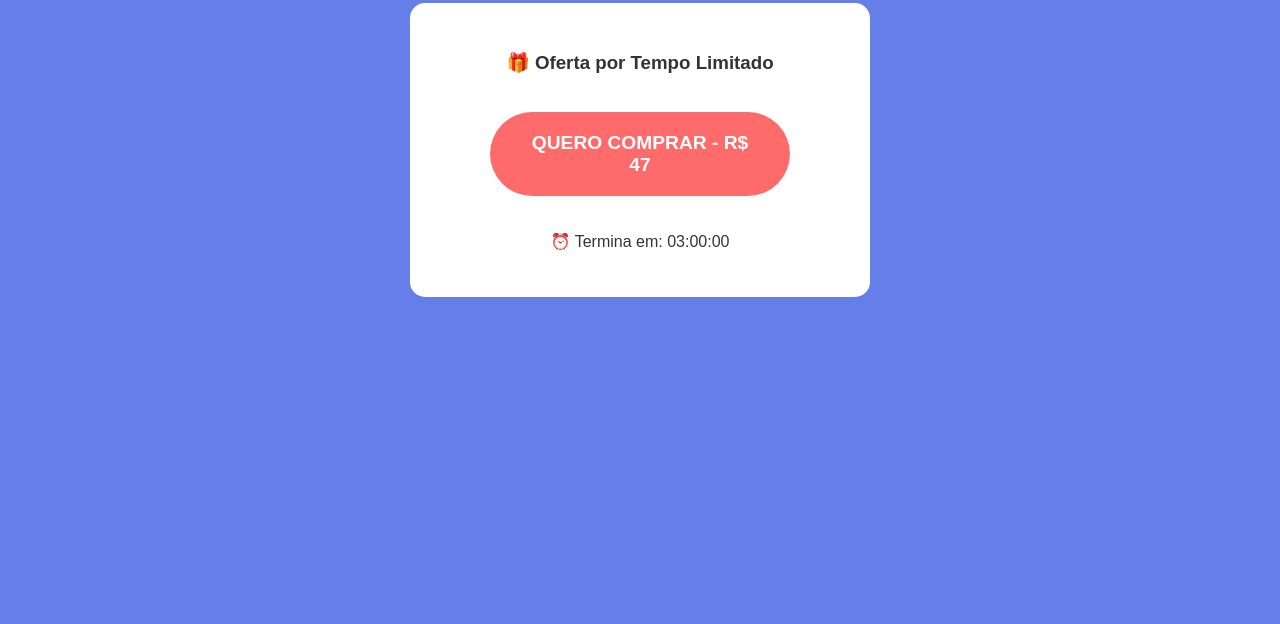
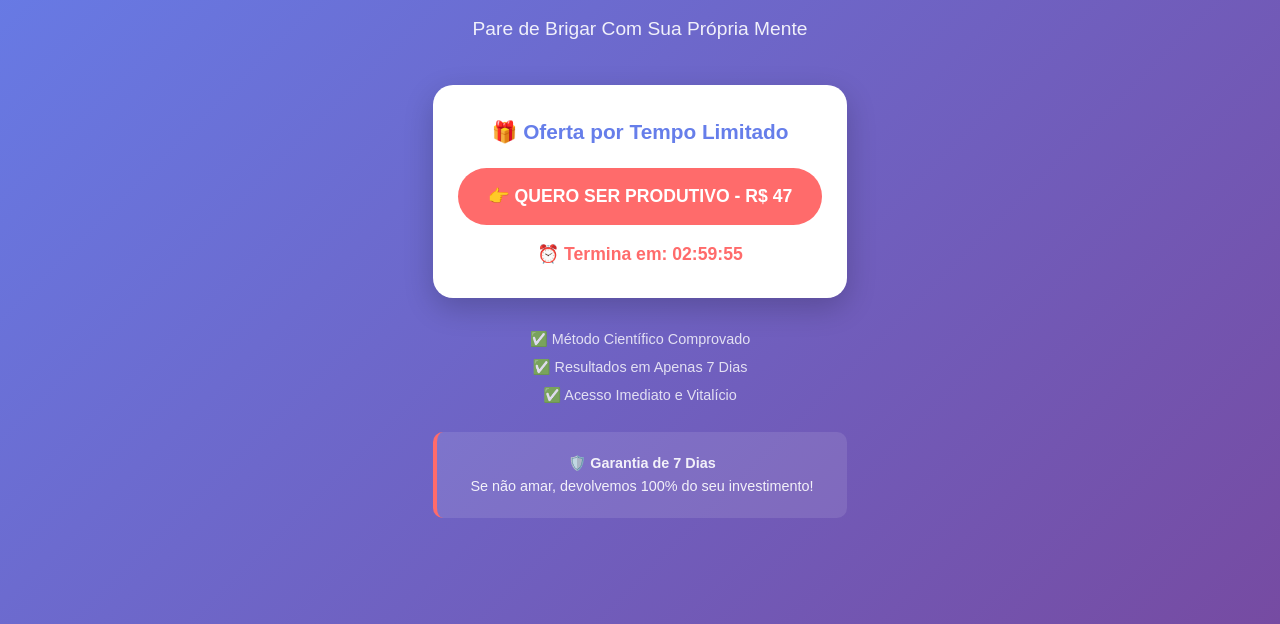
Before and after one commit to fp469217-droid/auraflow-vendas, a plain HTML site: page docs/index.html in a window 1280 px wide. Shown: the part 176-800 px from the top of the page. Drawn offline with Linux system fonts and the light colour scheme.

Commit message:
Update index.html

```diff
--- a/docs/index.html
+++ b/docs/index.html
@@ -1,47 +1,164 @@
 <!DOCTYPE html>
-<html>
+<html lang="pt-BR">
 <head>
-    <title>AuraFlow - Produtividade</title>
+    <meta charset="UTF-8">
+    <meta name="viewport" content="width=device-width, initial-scale=1.0">
+    <title>AuraFlow - Produtividade Consciente</title>
     <style>
+        * {
+            margin: 0;
+            padding: 0;
+            box-sizing: border-box;
+        }
+
         body {
-            font-family: Arial;
-            background: #667eea;
+            font-family: 'Arial', sans-serif;
+            background: linear-gradient(135deg, #667eea 0%, #764ba2 100%);
             color: white;
+            line-height: 1.6;
+            min-height: 100vh;
+        }
+
+        .hero-section {
+            padding: 60px 20px;
             text-align: center;
-            padding: 50px 20px;
-            margin: 0;
+            min-height: 100vh;
+            display: flex;
+            flex-direction: column;
+            justify-content: center;
         }
+
+        .container {
+            max-width: 500px;
+            margin: 0 auto;
+        }
+
+        h1 {
+            font-size: 2.5rem;
+            font-weight: bold;
+            margin-bottom: 20px;
+            text-shadow: 2px 2px 4px rgba(0,0,0,0.3);
+        }
+
+        .subtitle {
+            font-size: 1.2rem;
+            margin-bottom: 40px;
+            opacity: 0.9;
+        }
+
+        .offer-box {
+            background: white;
+            color: #333;
+            padding: 30px 25px;
+            border-radius: 20px;
+            box-shadow: 0 10px 30px rgba(0,0,0,0.2);
+            margin: 30px 0;
+        }
+
+        .offer-box h3 {
+            color: #667eea;
+            margin-bottom: 20px;
+            font-size: 1.3rem;
+        }
+
         .btn {
             background: #ff6b6b;
             color: white;
-            padding: 20px 40px;
+            padding: 18px 30px;
             border: none;
             border-radius: 50px;
-            font-size: 1.2rem;
+            font-size: 1.1rem;
             font-weight: bold;
-            margin: 20px 0;
+            margin: 15px 0;
             cursor: pointer;
             width: 100%;
-            max-width: 300px;
+            transition: all 0.3s ease;
+            display: block;
         }
-        .box {
-            background: white;
-            color: #333;
-            padding: 30px;
-            border-radius: 15px;
-            margin: 30px auto;
-            max-width: 400px;
+
+        .btn:hover {
+            background: #ff5252;
+            transform: translateY(-2px);
+        }
+
+        .timer {
+            color: #ff6b6b;
+            font-weight: bold;
+            font-size: 1.1rem;
+            margin-top: 10px;
+        }
+
+        .benefits {
+            margin-top: 30px;
+            font-size: 0.9rem;
+            opacity: 0.8;
+        }
+
+        .benefits p {
+            margin: 5px 0;
+        }
+
+        /* Garantia */
+        .guarantee {
+            background: rgba(255,255,255,0.1);
+            padding: 20px;
+            border-radius: 10px;
+            margin-top: 25px;
+            border-left: 4px solid #ff6b6b;
+        }
+
+        .guarantee p {
+            font-size: 0.9rem;
+            opacity: 0.9;
         }
     </style>
 </head>
 <body>
-    <h1>🚀 AuraFlow</h1>
-    <p>Produtividade Consciente</p>
+    <div class="hero-section">
+        <div class="container">
+            <h1>🚀 AuraFlow</h1>
+            <p class="subtitle">Pare de Brigar Com Sua Própria Mente</p>
 
-    <div class="box">
-        <h3>🎁 Oferta por Tempo Limitado</h3>
-        <button class="btn">QUERO COMPRAR - R$ 47</button>
-        <p>⏰ Termina em: 03:00:00</p>
+            <div class="offer-box">
+                <h3>🎁 Oferta por Tempo Limitado</h3>
+                <button class="btn">👉 QUERO SER PRODUTIVO - R$ 47</button>
+                <p class="timer">⏰ Termina em: <span id="countdown">03:00:00</span></p>
+            </div>
+
+            <div class="benefits">
+                <p>✅ Método Científico Comprovado</p>
+                <p>✅ Resultados em Apenas 7 Dias</p>
+                <p>✅ Acesso Imediato e Vitalício</p>
+            </div>
+
+            <div class="guarantee">
+                <p>🛡️ <strong>Garantia de 7 Dias</strong></p>
+                <p>Se não amar, devolvemos 100% do seu investimento!</p>
+            </div>
+        </div>
     </div>
+
+    <script>
+        // Countdown Timer Simples
+        function startCountdown() {
+            let time = 3 * 60 * 60; // 3 horas
+
+            function updateTimer() {
+                const hours = Math.floor(time / 3600);
+                const minutes = Math.floor((time % 3600) / 60);
+                const seconds = time % 60;
+
+                document.getElementById('countdown').textContent =
+                    `${hours.toString().padStart(2, '0')}:${minutes.toString().padStart(2, '0')}:${seconds.toString().padStart(2, '0')}`;
+
+                if (time > 0) time--;
+            }
+
+            updateTimer();
+            setInterval(updateTimer, 1000);
+        }
+
+        document.addEventListener('DOMContentLoaded', startCountdown);
+    </script>
 </body>
 </html>
```
